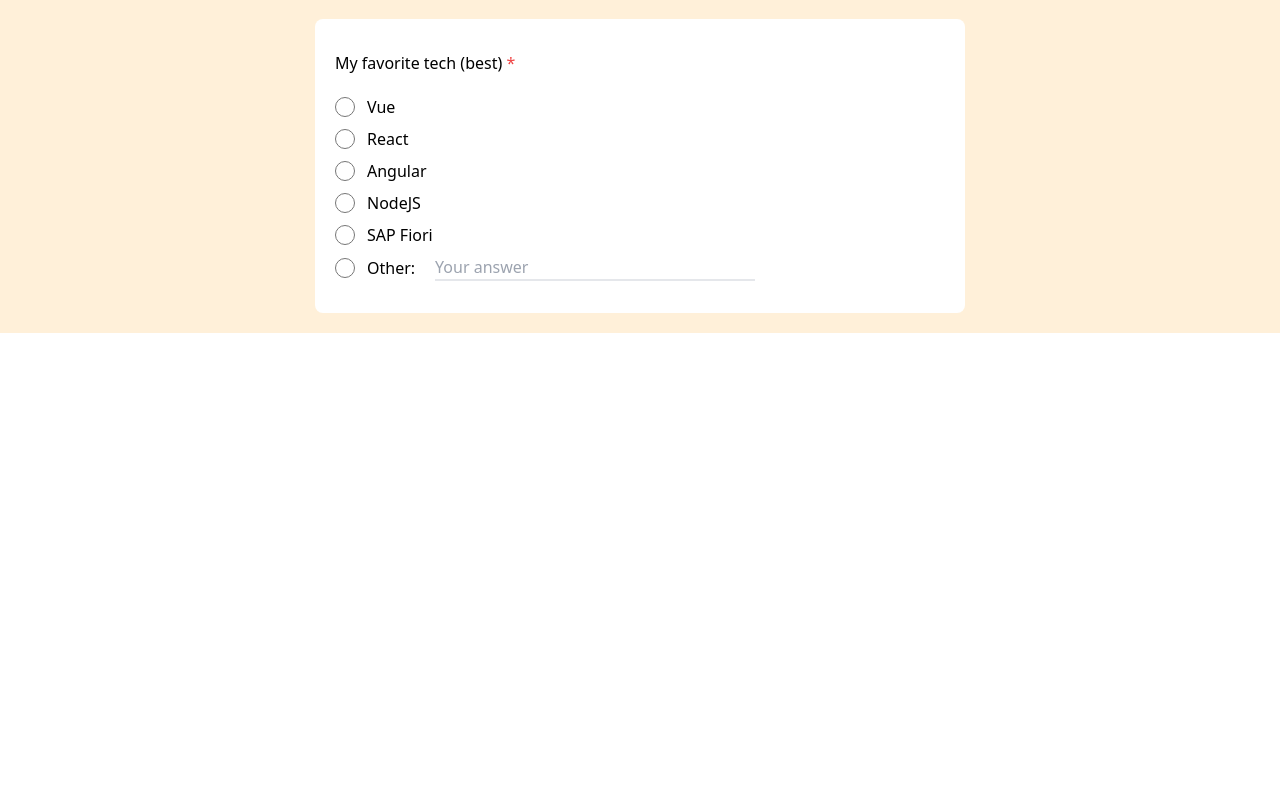
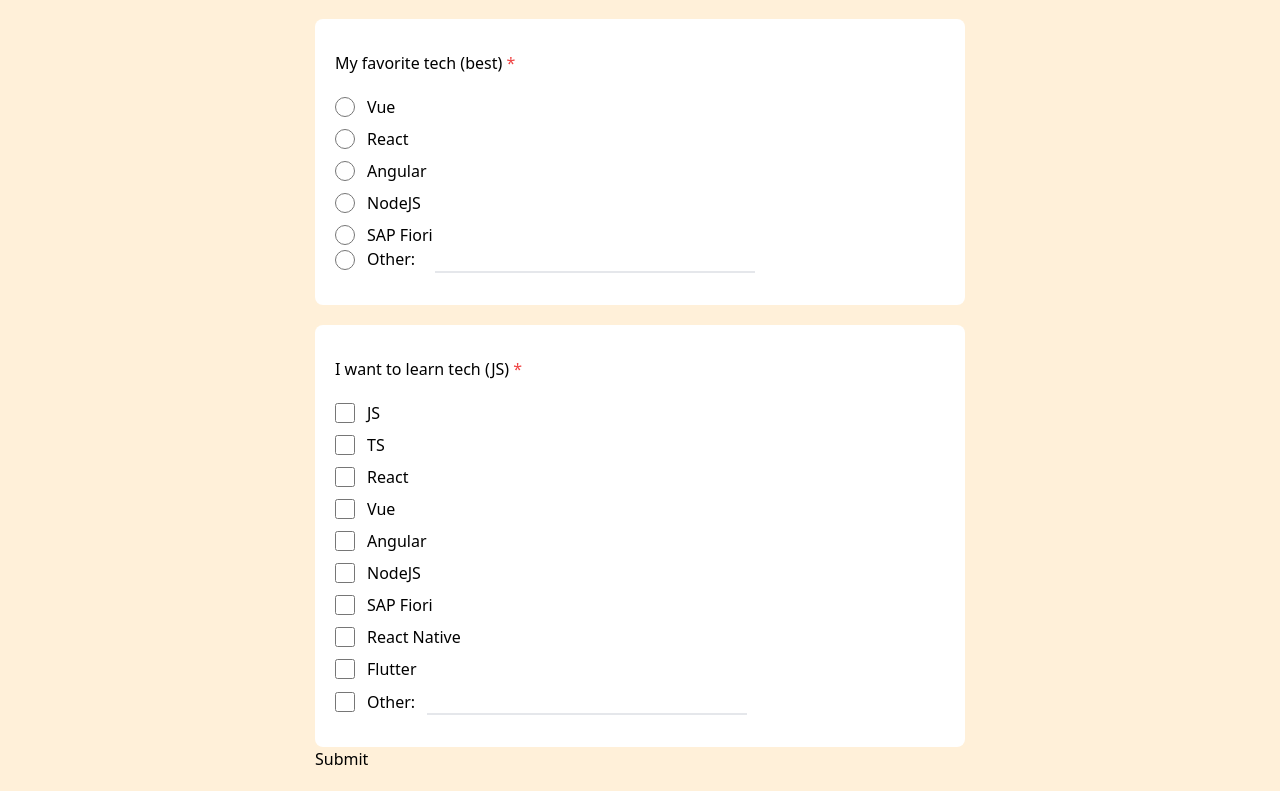
Before and after one commit to Chipernes/React-2024, a React (Vite) app in the folder lab-03/: page / in a window 1280 px wide. Shown: the part 525-1316 px from the top of the page. Before the commit the page ends 858 px from the top, so only its background shows below. Built offline with nearby package versions, Linux system fonts and the light colour scheme.

Commit message:
add CheckboxInput component, provide the questions with react-hook-form

```diff
--- /dev/null
+++ b/lab-03/src/components/form/CheckboxInput.tsx
@@ -0,0 +1,98 @@
+import { FC, ChangeEvent, useState } from "react";
+import { Controller } from "react-hook-form";
+
+type CheckboxInputProps = {
+    options?: string[];
+    hasOtherAnswer?: boolean;
+    required?: boolean;
+    control: any;
+    name: string;
+};
+
+const CheckboxInput: FC<CheckboxInputProps> = ({ options = [], hasOtherAnswer, required, control, name }) => {
+    const [otherText, setOtherText] = useState("");
+
+    const handleOtherTextChange = (e: ChangeEvent<HTMLInputElement>) => {
+        setOtherText(e.target.value);
+    };
+
+    return (
+        <div className="accent-red-500 mt-5">
+            {options.map((option, index) => (
+                <div key={index} className="mt-2">
+                    <label className="flex items-center">
+                        <Controller
+                            control={control}
+                            name={name}
+                            rules={required ? { required: true } : undefined}
+                            render={({ field }) => (
+                                <input
+                                    type="checkbox"
+                                    checked={field.value?.includes(option) || false}
+                                    onChange={(e) => {
+                                        const valueArray = [...(field.value || [])];
+                                        if (e.target.checked) {
+                                            valueArray.push(option);
+                                        } else {
+                                            const index = valueArray.indexOf(option);
+                                            if (index > -1) valueArray.splice(index, 1);
+                                        }
+                                        field.onChange(valueArray);
+                                    }}
+                                    className="w-5 h-5"
+                                />
+                            )}
+                        />
+                        <span className="ml-3">{option}</span>
+                    </label>
+                </div>
+            ))}
+
+            {hasOtherAnswer && (
+                <div className="mt-2">
+                    <label className="flex items-center">
+                        <Controller
+                            control={control}
+                            name={name}
+                            render={({ field }) => (
+                                <>
+                                    <input
+                                        type="checkbox"
+                                        checked={field.value?.includes(otherText) || false}
+                                        onChange={(e) => {
+                                            const valueArray = [...(field.value || [])];
+                                            if (e.target.checked && otherText) {
+                                                valueArray.push(otherText);
+                                            } else {
+                                                const index = valueArray.indexOf(otherText);
+                                                if (index > -1) valueArray.splice(index, 1);
+                                            }
+                                            field.onChange(valueArray);
+                                        }}
+                                        className="w-5 h-5"
+                                    />
+                                    <span className="ml-3">Other:</span>
+                                    <input
+                                        type="text"
+                                        value={otherText}
+                                        onChange={(e) => {
+                                            handleOtherTextChange(e);
+                                            const valueArray = [...(field.value || [])];
+                                            if (valueArray.includes(otherText)) {
+                                                valueArray[valueArray.indexOf(otherText)] = e.target.value;
+                                            }
+                                            field.onChange(valueArray);
+                                        }}
+                                        className="ml-3 border-b-2 w-80 focus:outline-none"
+                                    />
+                                </>
+                            )}
+                        />
+                    </label>
+                </div>
+            )}
+        </div>
+    );
+};
+
+export default CheckboxInput;
--- a/lab-03/src/components/form/Question.tsx
+++ b/lab-03/src/components/form/Question.tsx
@@ -2,15 +2,18 @@ import {ChangeEvent, FC, FocusEvent, useState} from "react";
 import classNames from "classnames";
 import RadioInput from "./RadioInput.tsx";
 import TextInput from "./TextInput.tsx";
+import CheckboxInput from "./CheckboxInput.tsx";
 
 type FormQuestionProps = {
     question: string,
     inputType: 'text' | 'radio' | 'checkbox',
-    required?: boolean,
-    options?: string[]
+    options?: string[],
+    required?: boolean
+    control: any,
+    name: string
 };
 
-const Question: FC<FormQuestionProps> = ({question, inputType , required, options}) => {
+const Question: FC<FormQuestionProps> = ({ name, required, control, question, inputType, options}) => {
     const [hasError, setHasError] = useState(false);
 
     const questionClasses = classNames(
@@ -21,6 +24,8 @@ const Question: FC<FormQuestionProps> = ({question, inputType , required, option
     const handleBlur = (event: FocusEvent<HTMLInputElement>) => {
         if (!event.target.value && required) {
             setHasError(true);
+        } else {
+            setHasError(false);
         }
     };
 
@@ -34,15 +39,17 @@ const Question: FC<FormQuestionProps> = ({question, inputType , required, option
         <div className={questionClasses}>
             <p>
                 {question}
-                {required && <span className="text-red-500"> *</span>}
+                {<span className="text-red-500"> *</span>}
             </p>
             {inputType === 'text' && (
                 <div className="mt-6">
-                    <TextInput handleBlur={(e) => handleBlur(e)} handleInputChange={(e) => handleInputChange(e)} required/>
+                    <TextInput name={name} control={control} handleBlur={handleBlur} handleInputChange={handleInputChange} required={required}/>
                 </div>
             )}
 
-            {inputType === 'radio' && <RadioInput options={options} otherAnswer required handleBlur={(e) => handleBlur(e)} handleInputChange={(e) => handleInputChange(e)}/>}
+            {inputType === 'radio' && <RadioInput control={control} name={name} options={options} required={required} hasOtherAnswer/>}
+
+            {inputType === 'checkbox' && <CheckboxInput control={control} name={name} options={options} hasOtherAnswer required={required} />}
 
             {hasError &&  <p className="text-red-500 mt-3">The answer to this question is required</p>}
         </div>
--- a/lab-03/src/components/form/RadioInput.tsx
+++ b/lab-03/src/components/form/RadioInput.tsx
@@ -1,47 +1,63 @@
-import {ChangeEvent, FC, FocusEvent} from "react";
-import TextInput from "./TextInput.tsx";
+import { FC } from "react";
+import {Controller} from "react-hook-form";
 
 type RadioInputProps = {
     options?: string[],
-    otherAnswer?: boolean,
+    hasOtherAnswer?: boolean,
     required?: boolean
-    handleBlur?: (event: FocusEvent<HTMLInputElement>) => void;
-    handleInputChange?: (event: ChangeEvent<HTMLInputElement>) => void;
+    control: any,
+    name: string,
 };
 
-const RadioInput: FC<RadioInputProps> = ({required, options = [], otherAnswer, handleBlur, handleInputChange}) => {
+const RadioInput: FC<RadioInputProps> = ({ control, name, required, options = [], hasOtherAnswer}) => {
     return (
+        <>
             <div className="accent-red-500 mt-5">
                 {options.map((option, index) => (
                     <div key={index} className="mt-2">
                         <label className="flex items-center">
+                            <Controller
+                                control={control}
+                                name={name}
+                                rules={required ? { required } : undefined}
+                                render={({ field }) => (
                                     <input
                                         type="radio"
                                         required={required}
-                            name="radio"
                                         className="w-5 h-5"
+                                        {...field}
+                                        value={option}
+                                    />
+                                )}
                             />
                             <span className="ml-3">{option}</span>
                         </label>
                     </div>
                 ))}
-            {otherAnswer && (
-                <div className="mt-2 flex items-center">
-                    <label className="flex items-center mr-5">
+
+                {hasOtherAnswer && (
+                    <label className="flex items-center">
+                        <Controller
+                            control={control}
+                            name={name}
+                            rules={required ? { required } : undefined}
+                            render={({ field }) => (
                                 <input
                                     type="radio"
                                     required={required}
-                            name="radio"
                                     className="w-5 h-5"
+                                    {...field}
+                                    value="Other"
                                 />
-                        <span className="ml-3">Other: </span>
+                            )}
+                        />
+                        <span className="ml-3">Other:
+                            <input className="ml-5 border-b-2 w-80 focus:outline-none" type="text"/>
+                        </span>
                     </label>
-
-                    <TextInput handleBlur={() => handleBlur} handleInputChange={() => handleInputChange} required />
-
-                </div>
                 )}
             </div>
+        </>
     );
 };
 
--- a/lab-03/src/components/form/TextInput.tsx
+++ b/lab-03/src/components/form/TextInput.tsx
@@ -1,25 +1,42 @@
 import {ChangeEvent, FC, FocusEvent} from "react";
 import classNames from "classnames";
+import { Controller } from 'react-hook-form';
 
 type TextInputProps = {
     required?: boolean,
     handleBlur: (event: FocusEvent<HTMLInputElement>) => void,
     handleInputChange: (event: ChangeEvent<HTMLInputElement>) => void,
+    control: any,
+    name: string
 };
 
-const TextInput: FC<TextInputProps> = ({required, handleBlur, handleInputChange}) => {
+const TextInput: FC<TextInputProps> = ({ control, required, handleBlur, handleInputChange, name}) => {
     const inputClasses = classNames(
         "border-b-2 w-80 focus:outline-none",
         { "focus:border-red-500": required }
     );
 
     return (
-        <input
-            type="text"
-            placeholder="Your answer"
-            className={inputClasses}
-            onBlur={handleBlur}
-            onChange={handleInputChange}
+        <Controller
+            control={control}
+            name={name}
+            rules={required ? { required } : undefined}
+            render={({ field }) => (
+                <input
+                    type="text"
+                    placeholder="Your answer"
+                    className={inputClasses}
+                    {...field}
+                    onBlur={(e) => {
+                        field.onBlur();
+                        handleBlur(e);
+                    }}
+                    onChange={(e) => {
+                        field.onChange(e);
+                        handleInputChange(e);
+                    }}
+                />
+            )}
         />
     );
 };
--- a/lab-03/src/components/form/index.tsx
+++ b/lab-03/src/components/form/index.tsx
@@ -1,8 +1,31 @@
 import Question from "./Question.tsx";
+import { useForm, SubmitHandler } from "react-hook-form";
+
+type Inputs = {
+    name: string;
+    team: string;
+    favoriteTech: string;
+    learnTech: string[];
+};
 
 const Form = () => {
+    const { getValues, control, handleSubmit } = useForm<Inputs>({
+        defaultValues: {
+            name: '',
+            team: '',
+            favoriteTech: '',
+            learnTech: [],
+        },
+    });
+    const onSubmit: SubmitHandler<Inputs> = data => {
+        const values = getValues();
+        console.log(values)
+        console.log(data)
+    };
+
     return (
         <form
+            onSubmit={handleSubmit(onSubmit)}
             noValidate
             className="max-w-[650px] m-auto py-5"
         >
@@ -15,21 +38,37 @@ const Form = () => {
             </div>
 
             <Question
+                control={control}
                 question="Name, Surname"
                 inputType="text"
                 required
+                name="name"
             />
             <Question
+                control={control}
                 question="Your team"
                 inputType="text"
                 required
+                name="team"
             />
             <Question
+                control={control}
                 question="My favorite tech (best)"
                 inputType="radio"
+                name="favoriteTech"
                 required
                 options={["Vue", "React", "Angular", "NodeJS", "SAP Fiori"]}
             />
+            <Question
+                control={control}
+                question="I want to learn tech (JS)"
+                inputType="checkbox"
+                required
+                name="learnTech"
+                options={["JS", "TS", "React", "Vue", "Angular", "NodeJS", "SAP Fiori", "React Native", "Flutter"]}
+            />
+
+            <input type="submit" />
         </form>
     );
 };
```
Lines whose indentation alone changed are shown as unchanged.
